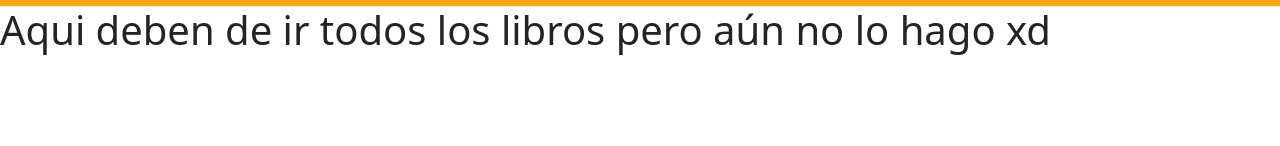
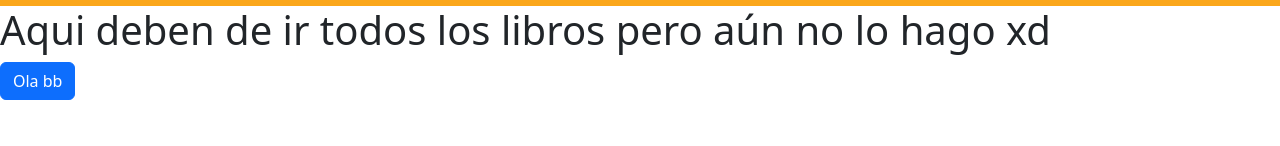
Before and after one commit to KevSSSSSS/libreria-ecommerce, a React (Create React App) app: page /purchaseem in a window 1280 px wide. Shown: the part 154-300 px from the top of the page. Built offline with nearby package versions, Linux system fonts and the light colour scheme.

Commit message:
boton
trest

```diff
--- a/src/pages/Compras/PurchaseUR.js
+++ b/src/pages/Compras/PurchaseUR.js
@@ -1,6 +1,7 @@
 import React from "react";
 import MasterPage from "../../components/MasterPage";
 import NavTabMenu from "../../components/NavTabMenu";
+import { Button } from "react-bootstrap";
 
 export default function PurchaseUR() {
     return (
@@ -8,6 +9,7 @@ export default function PurchaseUR() {
             <MasterPage/>
             <NavTabMenu/>
             <h1>Aqui deben de ir todos los libros pero aún no lo hago xd</h1>
+            <Button>Ola bb</Button>
         </>
     )
 }
```
